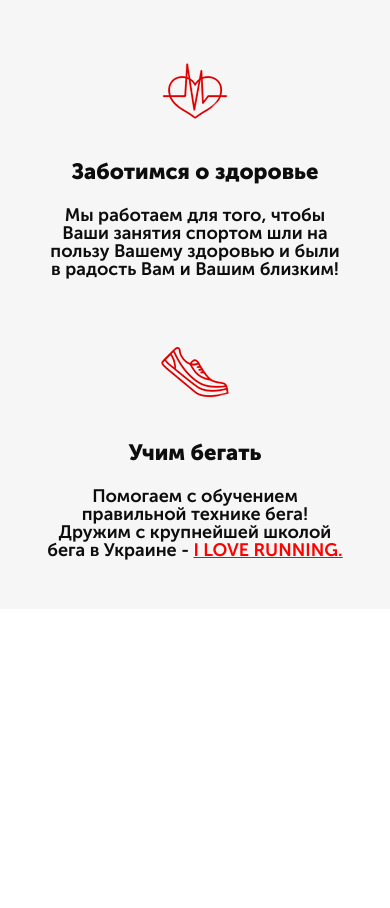
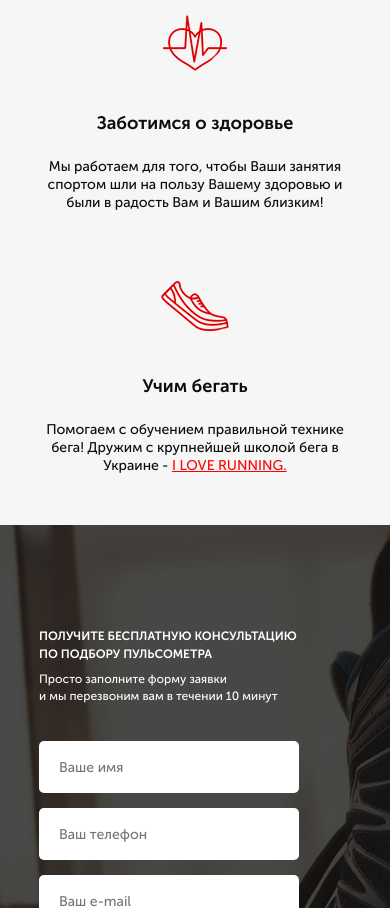
Before and after one commit to AndrDavik/ProjectPuls, a website: page src/index.html in a window 390 px wide. Shown: the part 1092-2000 px from the top of the page. Before the commit the page ends 1701 px from the top, so only its background shows below. Drawn offline with Linux system fonts and the light colour scheme; files whose address does not match are found by name.

Commit message:
add adaptive 3th section

```diff
--- a/src/css/fonts.css
+++ b/src/css/fonts.css
@@ -1,101 +1,28 @@
 @font-face {
     font-family: 'Museo Sans Cyrl';
-	src: url('../fonts/MuseoSansCyrl-500.eot');
-	src: url('../fonts/MuseoSansCyrl-500.eot?#iefix') format('embedded-opentype'),
-		url('../fonts/MuseoSansCyrl-500.woff') format('woff'),
-		url('../fonts/MuseoSansCyrl-500.ttf') format('truetype');
+    src: local('MuseoSansCyrl-500'),
+        url('../fonts/MuseoSansCyrl-500.woff2') format('woff2'),
+        url('../fonts/MuseoSansCyrl-500.woff') format('woff');
     font-weight: normal;
     font-style: normal;
 }
 
 @font-face {
     font-family: 'Museo Sans Cyrl';
-	src: url('../fonts/MuseoSansCyrl-300Italic.eot');
-	src: url('../fonts/MuseoSansCyrl-300Italic.eot?#iefix') format('embedded-opentype'),
-		url('../fonts/MuseoSansCyrl-300Italic.woff') format('woff'),
-		url('../fonts/MuseoSansCyrl-300Italic.ttf') format('truetype');
-	font-weight: 300;
-	font-style: italic;
-}
-
-@font-face {
-	font-family: 'Museo Sans Cyrl';
-	src: url('../fonts/MuseoSansCyrl-500Italic.eot');
-	src: url('../fonts/MuseoSansCyrl-500Italic.eot?#iefix') format('embedded-opentype'),
-		url('../fonts/MuseoSansCyrl-500Italic.woff') format('woff'),
-		url('../fonts/MuseoSansCyrl-500Italic.ttf') format('truetype');
-	font-weight: normal;
-	font-style: italic;
-}
-
-@font-face {
-	font-family: 'Museo Sans Cyrl';
-	src: url('../fonts/MuseoSansCyrl-900.eot');
-	src: url('../fonts/MuseoSansCyrl-900.eot?#iefix') format('embedded-opentype'),
-		url('../fonts/MuseoSansCyrl-900.woff') format('woff'),
-		url('../fonts/MuseoSansCyrl-900.ttf') format('truetype');
-	font-weight: bold;
-	font-style: normal;
-}
-
-@font-face {
-	font-family: 'Museo Sans Cyrl';
-	src: url('../fonts/MuseoSansCyrl-700.eot');
-	src: url('../fonts/MuseoSansCyrl-700.eot?#iefix') format('embedded-opentype'),
-		url('../fonts/MuseoSansCyrl-700.woff') format('woff'),
-		url('../fonts/MuseoSansCyrl-700.ttf') format('truetype');
-	font-weight: normal;
-	font-style: normal;
-}
-
-@font-face {
-	font-family: 'Museo Sans Cyrl';
-	src: url('../fonts/MuseoSansCyrl-700Italic.eot');
-	src: url('../fonts/MuseoSansCyrl-700Italic.eot?#iefix') format('embedded-opentype'),
-		url('../fonts/MuseoSansCyrl-700Italic.woff') format('woff'),
-		url('../fonts/MuseoSansCyrl-700Italic.ttf') format('truetype');
-	font-weight: normal;
-	font-style: italic;
-}
-
-@font-face {
-	font-family: 'Museo Sans Cyrl';
-	src: url('../fonts/MuseoSansCyrl-300.eot');
-	src: url('../fonts/MuseoSansCyrl-300.eot?#iefix') format('embedded-opentype'),
-		url('../fonts/MuseoSansCyrl-300.woff') format('woff'),
-		url('../fonts/MuseoSansCyrl-300.ttf') format('truetype');
+    src: local('MuseoSansCyrl-300'),
+        url('../fonts/MuseoSansCyrl-300.woff2') format('woff2'),
+        url('../fonts/MuseoSansCyrl-300.woff') format('woff');
     font-weight: 300;
     font-style: normal;
 }
 
 @font-face {
     font-family: 'Museo Sans Cyrl';
-	src: url('../fonts/MuseoSansCyrl-100.eot');
-	src: url('../fonts/MuseoSansCyrl-100.eot?#iefix') format('embedded-opentype'),
-		url('../fonts/MuseoSansCyrl-100.woff') format('woff'),
-		url('../fonts/MuseoSansCyrl-100.ttf') format('truetype');
-	font-weight: 300;
+    src: local('MuseoSansCyrl-700'),
+        url('../fonts/MuseoSansCyrl-700.woff2') format('woff2'),
+        url('../fonts/MuseoSansCyrl-700.woff') format('woff');
+    font-weight: 700;
     font-style: normal;
-}
-
-@font-face {
-	font-family: 'Museo Sans Cyrl';
-	src: url('../fonts/MuseoSansCyrl-100Italic.eot');
-	src: url('../fonts/MuseoSansCyrl-100Italic.eot?#iefix') format('embedded-opentype'),
-		url('../fonts/MuseoSansCyrl-100Italic.woff') format('woff'),
-		url('../fonts/MuseoSansCyrl-100Italic.ttf') format('truetype');
-	font-weight: 300;
-	font-style: italic;
-}
-
-@font-face {
-	font-family: 'Museo Sans Cyrl';
-	src: url('../fonts/MuseoSansCyrl-900Italic.eot');
-	src: url('../fonts/MuseoSansCyrl-900Italic.eot?#iefix') format('embedded-opentype'),
-		url('../fonts/MuseoSansCyrl-900Italic.woff') format('woff'),
-		url('../fonts/MuseoSansCyrl-900Italic.ttf') format('truetype');
-	font-weight: bold;
-	font-style: italic;
 }
 
 
--- a/src/index.html
+++ b/src/index.html
@@ -58,7 +58,7 @@
     <div class="advantage">
         <div class="container">
 
-            <h2 class="advantage__subheader">НАШИ ПРЕИМУЩЕСТВА</h2>
+            <h2 class="title">НАШИ ПРЕИМУЩЕСТВА</h2>
 
             <div class="advantage__icons">
                 <div class="advantage__icon">
@@ -87,5 +87,23 @@
         </div>
     </div>
 
+    <div class="consultation">
+        <div class="container">
+            <h2 class="title title_left">
+                Получите бесплатную консультацию<br> по подбору пульсометра
+            </h2>
+            <div class="consultation__descr">
+                Просто заполните форму заявки<br> и мы перезвоним вам в течении 10 минут
+            </div>
+            <form class="feed-form" action="#">
+                <input name="name" required placeholder="Ваше имя" type="text">
+                <input name="phone" required placeholder="Ваш телефон" type="number">
+                <input name="email" required placeholder="Ваш e-mail" type="email">
+
+                <button class="button button_submit">заказать консультацию</button>
+            </form>
+        </div>
+    </div>
+
 </body>
 </html>
--- a/src/sass/blocks/_buttons.scss
+++ b/src/sass/blocks/_buttons.scss
@@ -11,7 +11,12 @@
     &_main {
         margin-top: 67px;
         width: 303px;
-        height: 54px;
+        height: 55px;
+        font-size: 16px;
+    }
+    &_submit {
+        width: 100%;
+        height: 55px;
         font-size: 16px;
     }
 }
--- /dev/null
+++ b/src/sass/blocks/_consultation.scss
@@ -0,0 +1,12 @@
+.consultation {
+    min-height: 680px;
+    padding: 102px 0 98px 0;
+    background: url('../../img/bg/bg2.png') center (center/cover) no-repeat;
+
+    &__descr {
+        font-weight: 500;
+        font-size: 20px;
+        line-height: 30px;
+        color: #FFFFFF;
+    }
+}
--- /dev/null
+++ b/src/sass/blocks/_forms.scss
@@ -0,0 +1,20 @@
+.feed-form {
+    margin-top: 36px;
+    display: flex;
+    flex-direction: column;
+    width: 300px;
+    input {
+        height: 52px;
+        border-radius: 5px;
+        background: #FFFFFF;
+        margin-bottom: 15px;
+        border: none;
+        padding: 0 20px;
+        font-weight: 400;
+        font-size: 14px;
+        color: #4B4B4B;
+        &:nth-child(3) {
+            margin-bottom: 20px;
+        }
+    }
+}
--- a/src/sass/blocks/_media.scss
+++ b/src/sass/blocks/_media.scss
@@ -61,12 +61,13 @@
 
     .advantage {
         padding-bottom: 50px;
-        &__subheader {
-            font-size: 29px;
-        }
 
         &__descr {
             font-size: 13px;
+        }
+
+        .title {
+            font-size: 29px;
         }
     }
 
@@ -154,6 +155,13 @@
         }
     }
 
+    .consultation {
+        .title_left {
+            font-size: 29px;
+            line-height: 42px;
+        }
+    }
+
 }
 
 @media (max-width: 767px) {
@@ -211,6 +219,18 @@
             font-size: 18px;
         }
     }
+
+    .consultation {
+        .title_left {
+            font-size: 20px;
+            line-height: 30px;
+        }
+
+        &__descr {
+            font-size: 16px;
+            line-height: 20px;
+        }
+    }
 }
 
 @media (max-width: 575px) {
@@ -249,4 +269,39 @@
             }
         }
     }
+
+    .advantage {
+        .title {
+            font-size: 20px;
+        }
+
+        &__subtitle {
+            font-size: 18px;
+        }
+
+        &__descr {
+            font-size: 14px;
+        }
+    }
+
+    .consultation {
+        .title_left {
+            font-size: 12px;
+            line-height: 18px;
+        }
+
+        &__descr {
+            font-size: 12px;
+            line-height: 17px;
+        }
+
+        input {
+            width: 260px;
+        }
+
+        .button_submit {
+            width: 260px;
+        }
+    }
+
 }
--- /dev/null
+++ b/src/sass/blocks/_title.scss
@@ -0,0 +1,13 @@
+.title {
+    color: #0d0d0d;
+    font-size: 30px;
+    font-weight: 700;
+    text-align: center;
+    text-transform: uppercase;
+    &_left {
+        font-size: 36px;
+        line-height: 54px;
+        color: #FFFFFF;
+        text-align: left;
+    }
+}
--- a/src/sass/style.scss
+++ b/src/sass/style.scss
@@ -12,4 +12,7 @@
 @import 'blocks/header';
 @import 'blocks/buttons';
 @import 'blocks/advantage';
+@import 'blocks/title';
+@import 'blocks/consultation';
+@import 'blocks/forms';
 @import 'blocks/media';
```
Also changed, not shown: src/css/style.min.css. Lines whose indentation alone changed are shown as unchanged.
